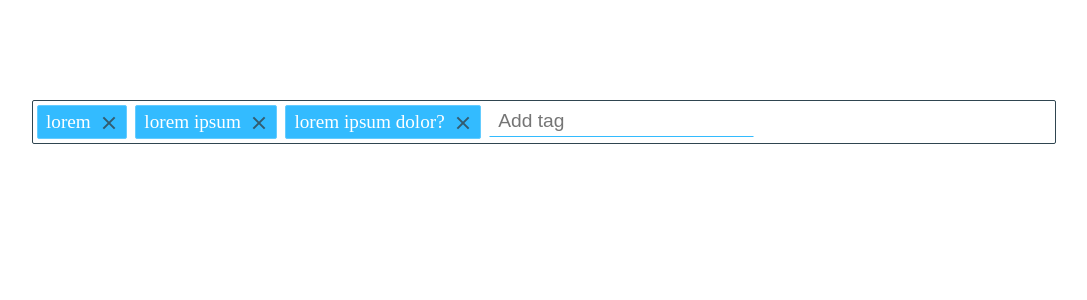
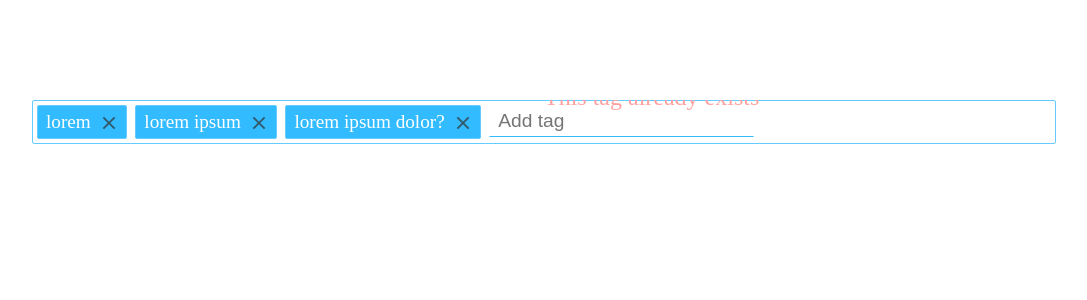
Before and after one commit to Qualterink/vue-input-tag, a Vue app: page / in a window 1280 px wide. Shown: the top 300 px of the page, without its empty margins (96-1183 px from the left). Built offline with nearby package versions, Linux system fonts and the light colour scheme.

Commit message:
create notyfication

```diff
--- a/src/components/InputTag.vue
+++ b/src/components/InputTag.vue
@@ -1,5 +1,6 @@
 <template>
-  <ul class="wrapper">
+  <div class="wrapper">
+    <ul class="wrapper-list">
       <li class="item" v-for="(item, key) in tagList" :key="key">
         <span class="wrapper-tags">
           <span class="tags" >{{ item }}</span>
@@ -20,6 +21,8 @@
         <span class="visuallyhidden">Add new tag</span>
       </li>
     </ul>
+    <span class="notyfication notyfication--active">This tag already exists</span>
+  </div>
 </template>
 
 <script>
@@ -32,7 +35,8 @@ export default {
   data () {
     return {
       tagList: ['lorem', 'lorem ipsum', 'lorem ipsum dolor?'],
-      inputValue: ''
+      inputValue: '',
+      isDuplicated: false
     }
   },
   methods: {
@@ -40,9 +44,14 @@ export default {
       this.tagList = this.tagList.filter((item, listKey) => listKey !== key)
     },
     addTag () {
-      if (this.inputValue.trim().length >= this.minLength && !this.tagList.find(item => item === this.inputValue.trim())) {
+      if (this.inputValue.trim().length >= this.minLength) {
+        if (!this.tagList.find(item => item === this.inputValue.trim())) {
+          this.isDuplicated = false
           this.tagList.push(this.inputValue.trim().toString())
           this.inputValue = ''
+        } else {
+          this.isDuplicated = true
+        }
       }
     }
   }
@@ -72,10 +81,15 @@ export default {
   white-space: inherit;
 }
 .wrapper {
+  position: relative;
+  overflow: hidden;
+  margin-top:100px;
+}
+.wrapper-list {
   font-size: 1rem;
   display: flex;
   flex-wrap: wrap;
-  border: 1px solid #2f4550;
+  border: 1px solid #64ccff;
   list-style-type: none;
   margin:0;
   padding:0;
@@ -83,7 +97,6 @@ export default {
   box-sizing: border-box;
   border-radius: .125rem;
 
-  margin-top:100px;
   margin-left:10%;
   width:80%;
 }
@@ -140,4 +153,18 @@ export default {
 .input-tag:focus {
   border:1px solid #3bf;
 }
+.notyfication {
+  position: absolute;
+  top:0;
+  left: 50%;
+  transform: translateX(-50%);
+  font-size: 1.5rem;
+  color: #ffa1a1;
+  /* opacity:0;
+  visibility: hidden; */
+}
+.notyfication--active {
+  transform: translateY(-1rem);
+  opacity:1;
+}
 </style>
```
Lines whose indentation alone changed are shown as unchanged.
